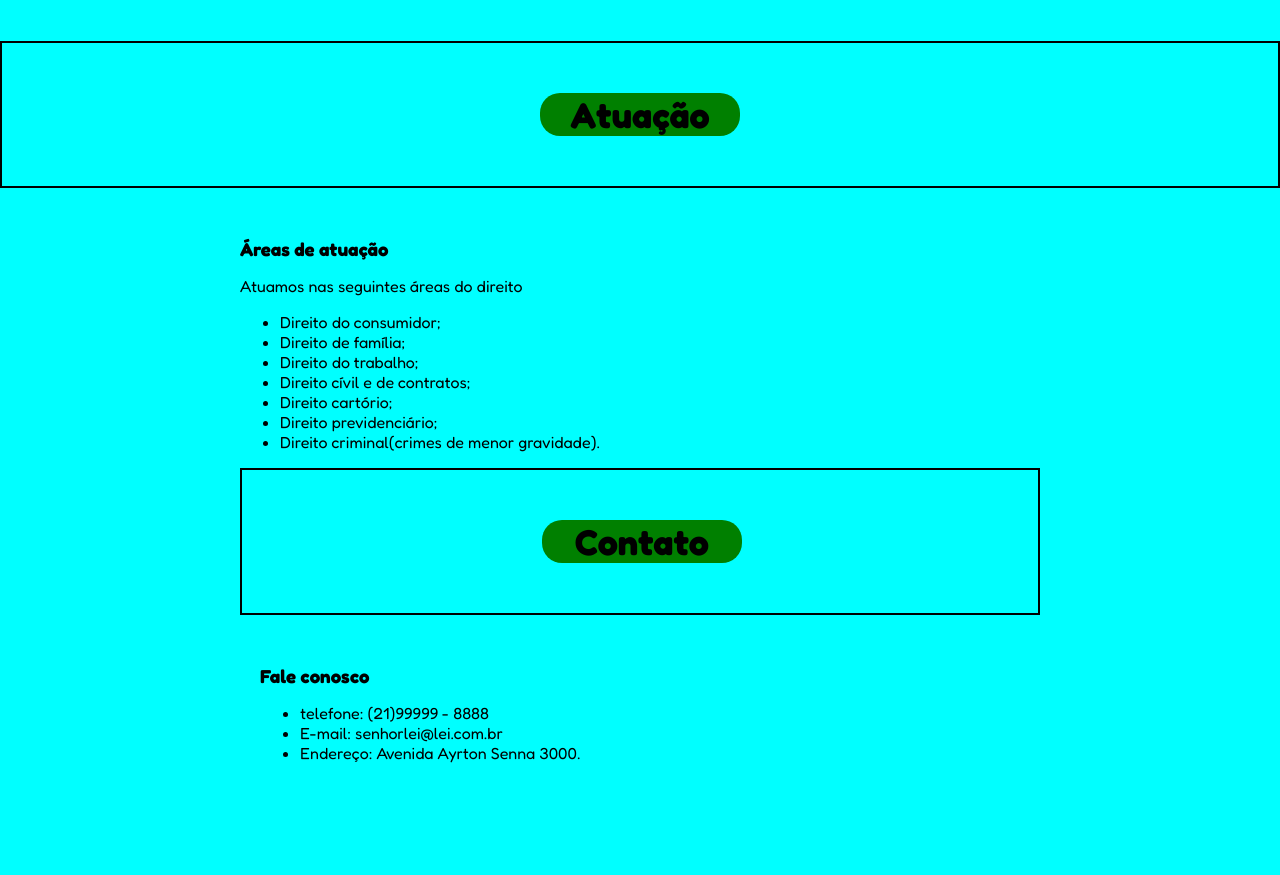
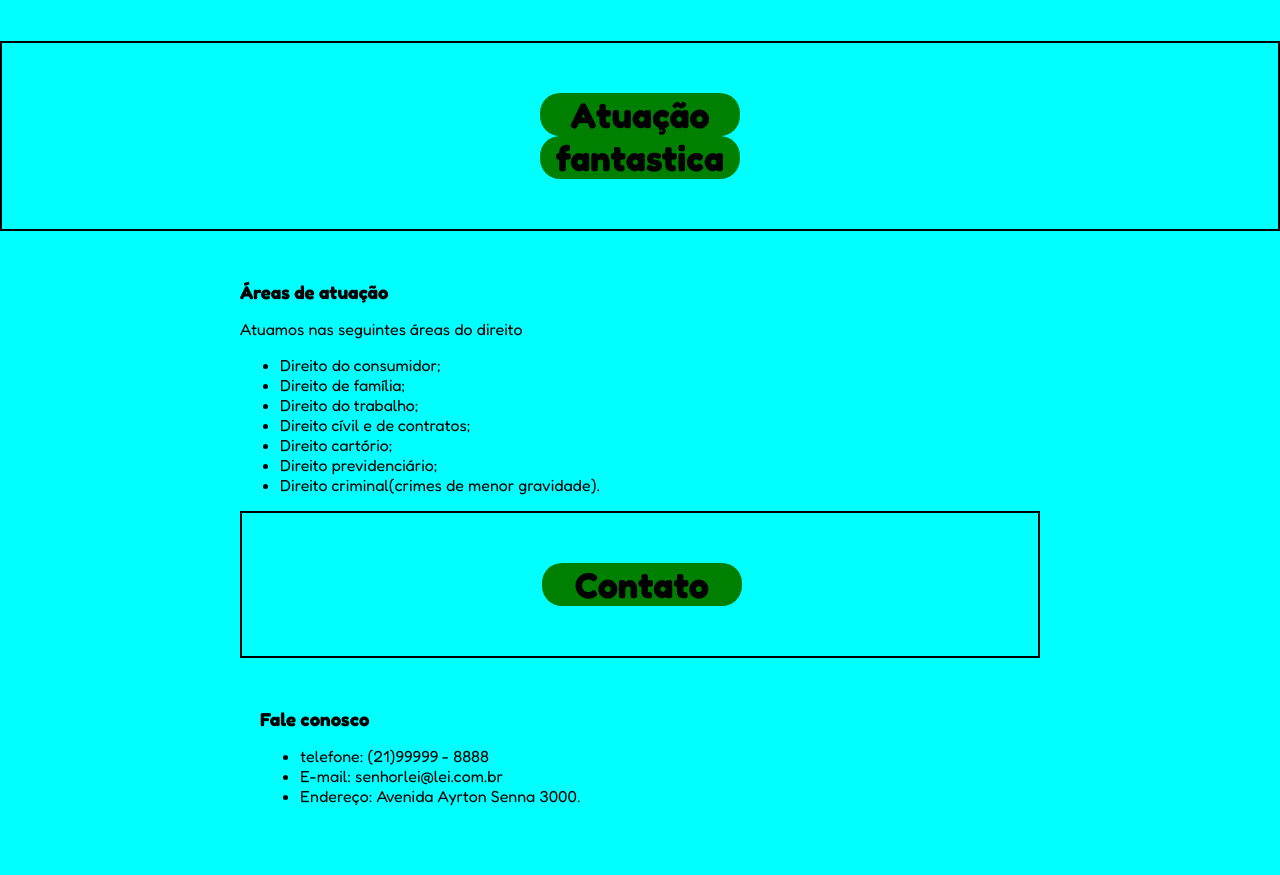
Before and after one commit to alexafiliadodigital/Senhor-lei, a plain HTML site: page img/index.html in a window 1280 px wide. Shown: the part 1080-1955 px from the top of the page. Drawn offline with Linux system fonts and the light colour scheme.

Commit message:
alteração em html

```diff
--- a/img/index.html
+++ b/img/index.html
@@ -38,6 +38,7 @@
      <div class="secao-background-divisao">
      <div class="secao-largura-limitada">
       <h3>Atuação</h3>
+      <h3>fantastica</h3>
      </div>
      </div>
      <div class="secao-largura-limitada secao-conteudo">
```
